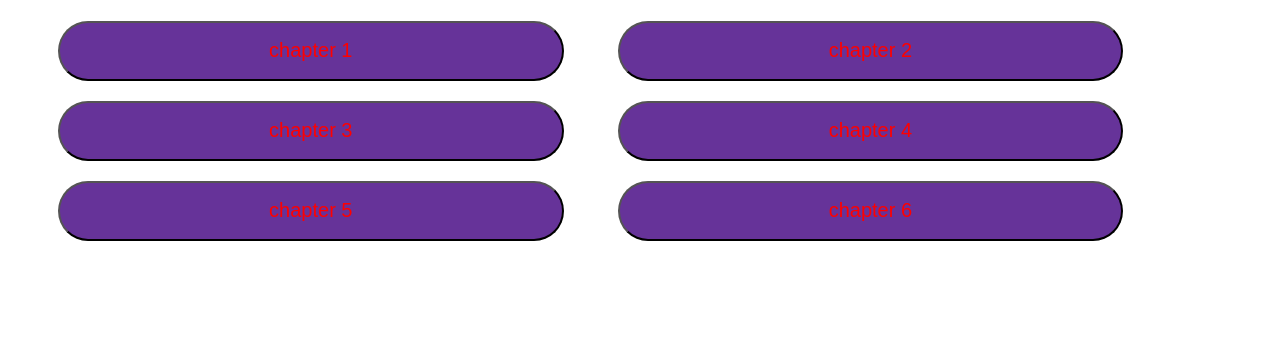
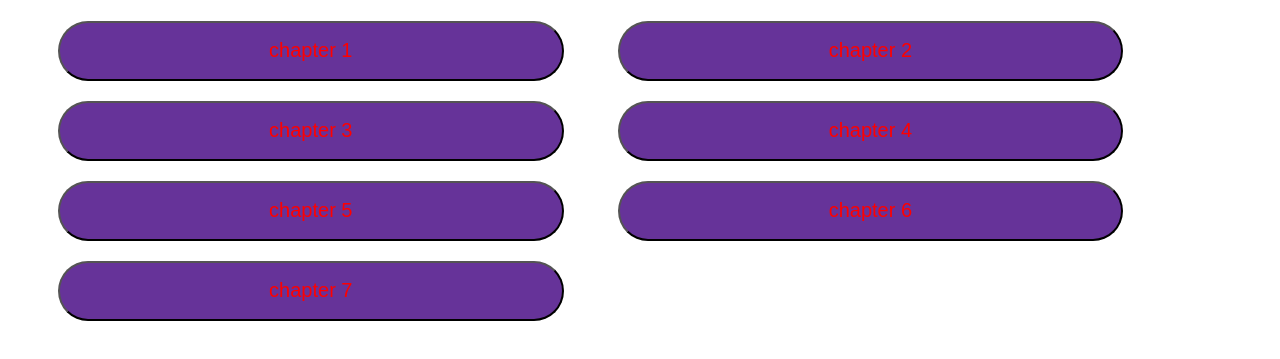
Before and after one commit to 90saifali11/JAVA-SCRIPT, a plain HTML site: page index.html in a window 1280 px wide. Shown: the part 79-438 px from the top of the page. Drawn offline with Linux system fonts and the light colour scheme.

Commit message:
Add files via upload

```diff
--- a/index.html
+++ b/index.html
@@ -42,6 +42,7 @@
     <a href="chapter 4/index.html"><button>chapter 4</button></a>
     <a href="chapter 5/index.html"><button>chapter 5</button></a>
     <a href="chapter 6/index.html"><button>chapter 6</button></a>
+    <a href="chapter 9-11/index.html"><button>chapter 7</button></a>
 
 
 </body>
```
